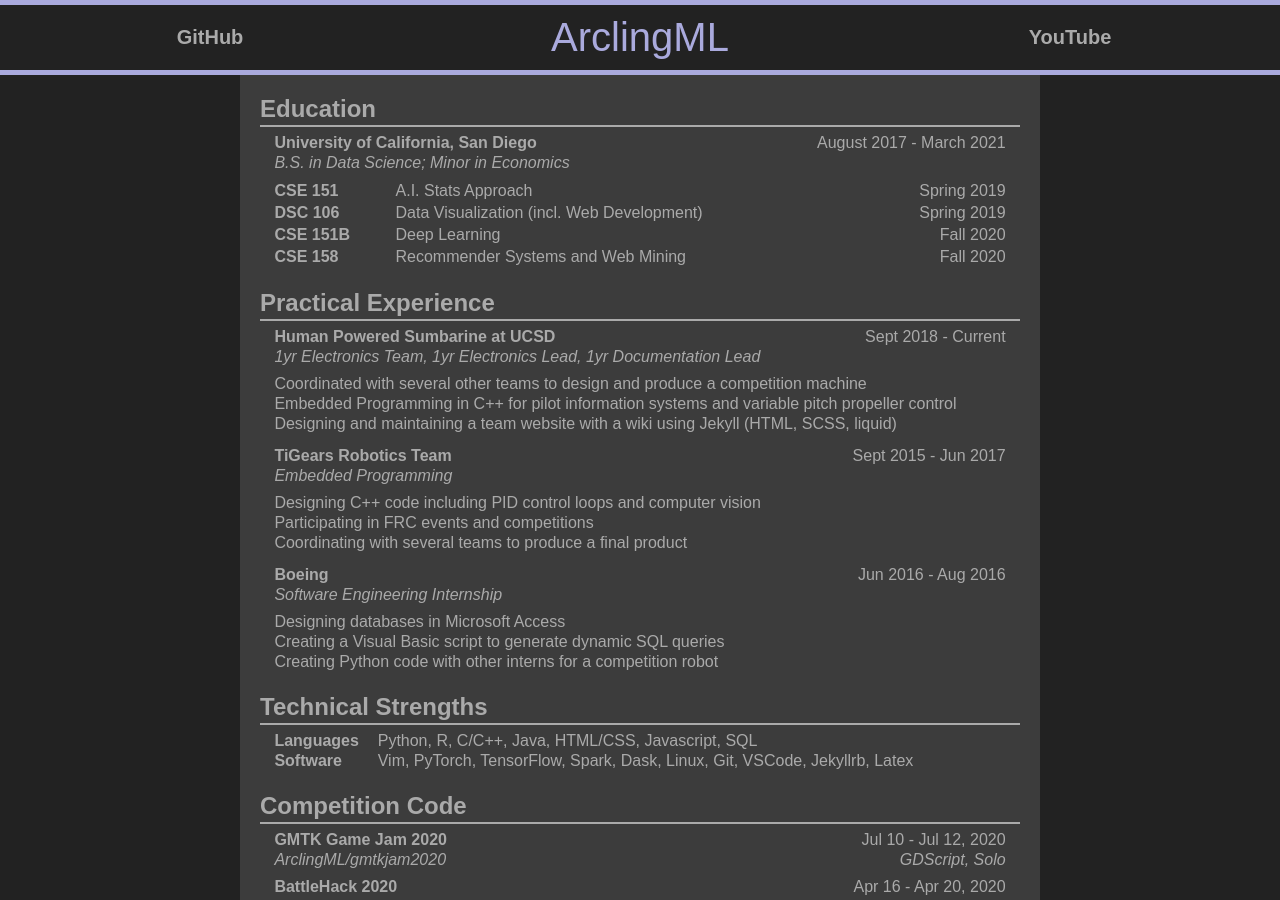
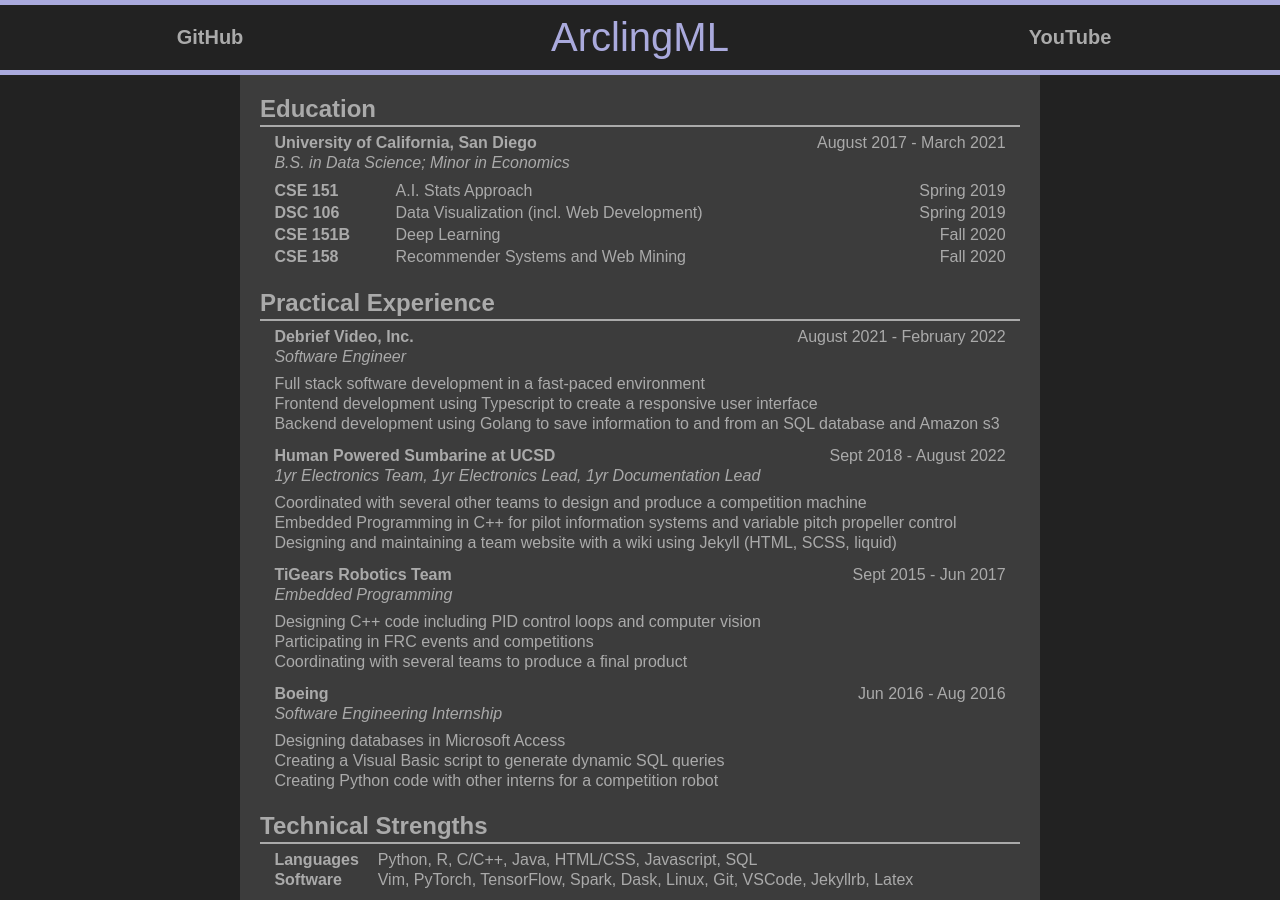
Before and after one commit to ArcLyn64/ArcLyn64.github.io, a Jekyll site: the page built from index.html, in a window 1280 px wide and 900 px high. Built offline with Jekyll 4.4.1, drawn with Linux system fonts in a browser that asks for light colours; nearby versions of some CDN libraries; library files that are not in the unit come from our copies.

Commit message:
post-debrief update

```diff
--- a/index.html
+++ b/index.html
@@ -50,10 +50,44 @@ title: Home
   <table style="margin-bottom:5px;"><tbody>
     <tr class="odd fade-in">
       <td style="padding-top:0;padding-bottom:0" align="left">
+        <strong>Debrief Video, Inc.</strong>
+      </td>
+      <td style="padding-top:0;padding-bottom:0" align="right">
+        August 2021 - February 2022
+      </td>
+    </tr>
+    <tr class="even fade-in">
+      <td style="padding-top:0;padding-bottom:0" align="left">
+        <em>Software Engineer</em>
+      </td>
+    </tr>
+    </tbody></table>
+
+  <table style="margin-bottom:10px;"><tbody>
+    <tr class="odd fade-in">
+      <td style="padding-top:0;padding-bottom:0" align="left">
+       Full stack software development in a fast-paced environment
+      </td>
+    </tr>
+    <tr class="even fade-in">
+      <td style="padding-top:0;padding-bottom:0" align="left">
+       Frontend development using Typescript to create a responsive user interface
+      </td>
+    </tr>
+    <tr class="odd fade-in">
+      <td style="padding-top:0;padding-bottom:0" align="left">
+       Backend development using Golang to save information to and from an SQL database and Amazon s3
+      </td>
+    </tr>
+  </tbody></table>
+
+  <table style="margin-bottom:5px;"><tbody>
+    <tr class="odd fade-in">
+      <td style="padding-top:0;padding-bottom:0" align="left">
         <strong>Human Powered Sumbarine at UCSD</strong>
       </td>
       <td style="padding-top:0;padding-bottom:0" align="right">
-        Sept 2018 - Current
+        Sept 2018 - August 2022
       </td>
     </tr>
     <tr class="even fade-in">
```
